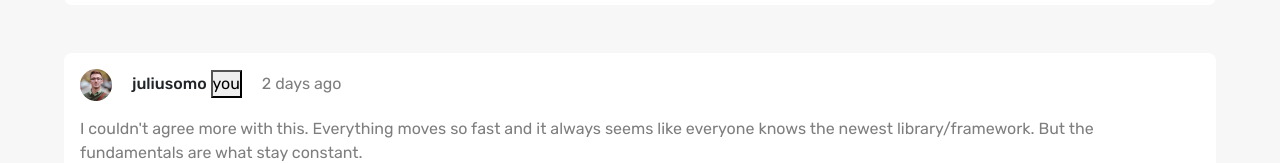
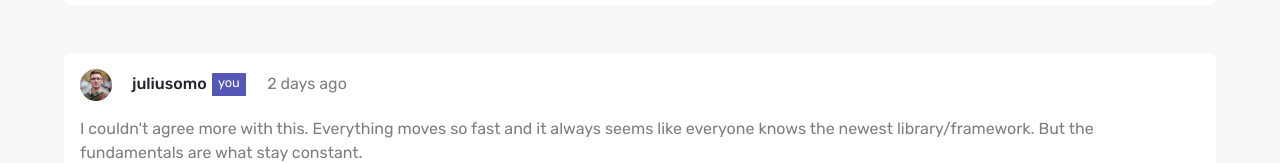
Before and after one commit to Toto-Kotaro-Tanaka/ss-interactive-comments-section, a plain HTML site: page index.html in a window 1280 px wide. Shown: the part 233-396 px from the top of the page. Drawn offline with nearby package versions, Linux system fonts and the light colour scheme.

Commit message:
Style delete and edit card

```diff
--- a/assets/css/style.css
+++ b/assets/css/style.css
@@ -72,3 +72,13 @@ h5 {
 .--delete {
     color: rgba(255, 0, 0, 0.753) !important;
 }
+
+.btn--you {
+    background-color: hsl(238, 40%, 52%);
+    border-top: 0;
+    border-color: #fff;
+    border-radius: 0.1rem;
+    color: #fff;
+    font-size: 0.8rem;
+    padding: 0 0.4rem 0.1875rem;
+}
--- a/index.html
+++ b/index.html
@@ -77,7 +77,7 @@
             <div class="p-3">
                 <img class="d-inline --avatar" src="./images/avatars/image-juliusomo.webp" alt="avatar">
                 <h5 class="d-inline">juliusomo</h5>
-                <button>you</button>
+                <button class="btn btn--you">you</button>
                 <p class="d-inline --time">2 days ago</p>
             </div>
             <div>
```
